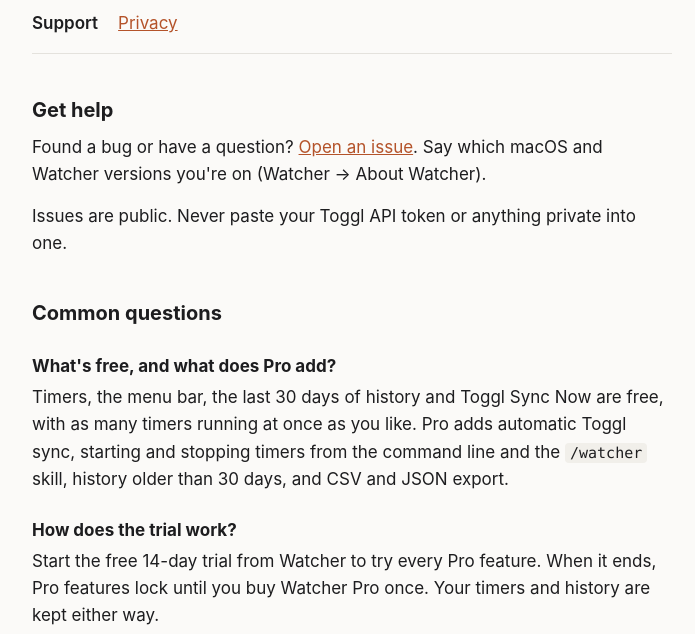
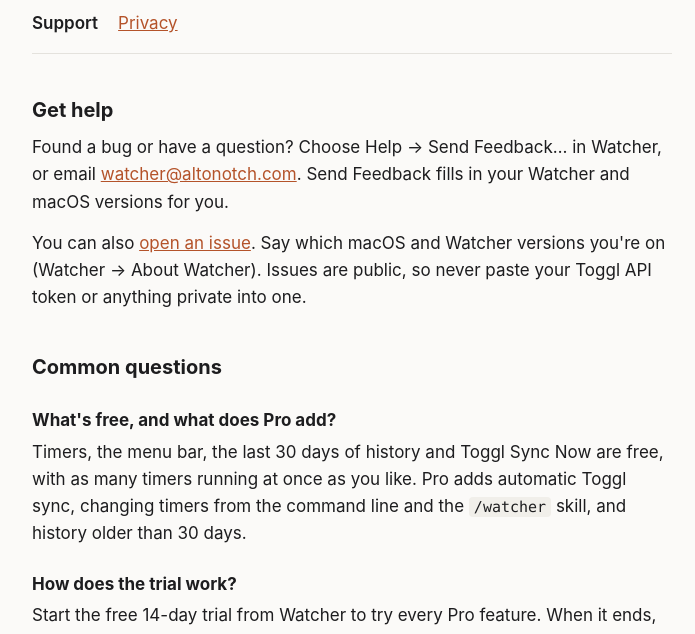
Before and after one commit to altonotch/watcher-site, a plain HTML site: page index.html in a window 1280 px wide. Shown: the part 134-768 px from the top of the page, without its empty margins (288-983 px from the left). Drawn offline with Linux system fonts and the light colour scheme.

Commit message:
Add the feedback email, new Toggl and the 1.0 Pro list
Support and privacy pages list watcher@altonotch.com and Help → Send
Feedback…, and the privacy page says what an email shares. Toggl sync now
names focus.toggl.com for the new Toggl next to api.track.toggl.com, and
the Pro list drops CSV/JSON export, which isn't in 1.0.

```diff
--- a/index.html
+++ b/index.html
@@ -24,17 +24,19 @@
   </nav>
 
   <h2>Get help</h2>
-  <p>Found a bug or have a question? <a href="https://github.com/altonotch/watcher-site/issues/new">Open
-  an issue</a>. Say which macOS and Watcher versions you're on (Watcher → About Watcher).</p>
-  <p>Issues are public. Never paste your Toggl API token or anything private into one.</p>
+  <p>Found a bug or have a question? Choose Help → Send Feedback… in Watcher, or email
+  <a href="mailto:watcher@altonotch.com">watcher@altonotch.com</a>. Send Feedback fills in your
+  Watcher and macOS versions for you.</p>
+  <p>You can also <a href="https://github.com/altonotch/watcher-site/issues/new">open an issue</a>.
+  Say which macOS and Watcher versions you're on (Watcher → About Watcher). Issues are public, so
+  never paste your Toggl API token or anything private into one.</p>
 
   <h2>Common questions</h2>
 
   <h3>What's free, and what does Pro add?</h3>
   <p>Timers, the menu bar, the last 30 days of history and Toggl Sync Now are free, with as many
-  timers running at once as you like. Pro adds automatic Toggl sync, starting and stopping
-  timers from the command line and the <code>/watcher</code> skill, history older than 30 days,
-  and CSV and JSON export.</p>
+  timers running at once as you like. Pro adds automatic Toggl sync, changing timers from
+  the command line and the <code>/watcher</code> skill, and history older than 30 days.</p>
 
   <h3>How does the trial work?</h3>
   <p>Start the free 14-day trial from Watcher to try every Pro feature. When it ends, Pro
```
Also changed, not shown: privacy/index.html (+12 -5 lines).
